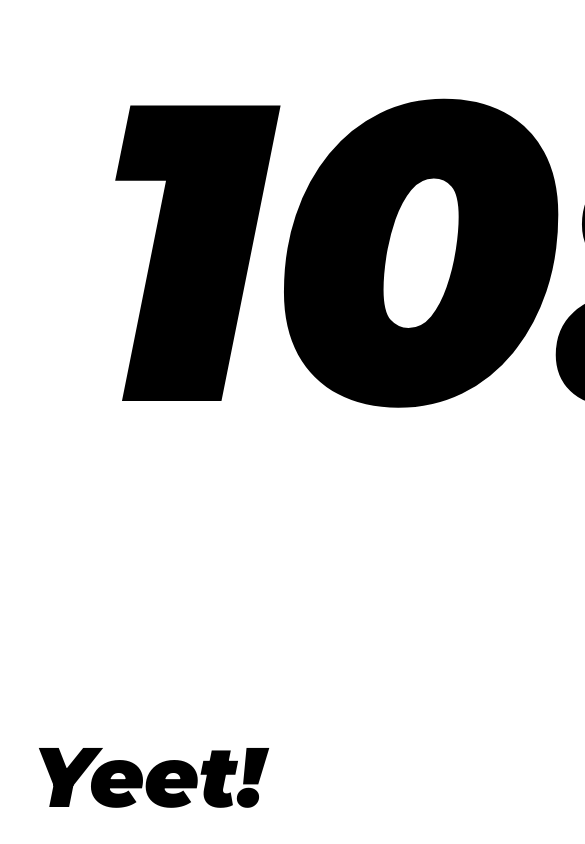
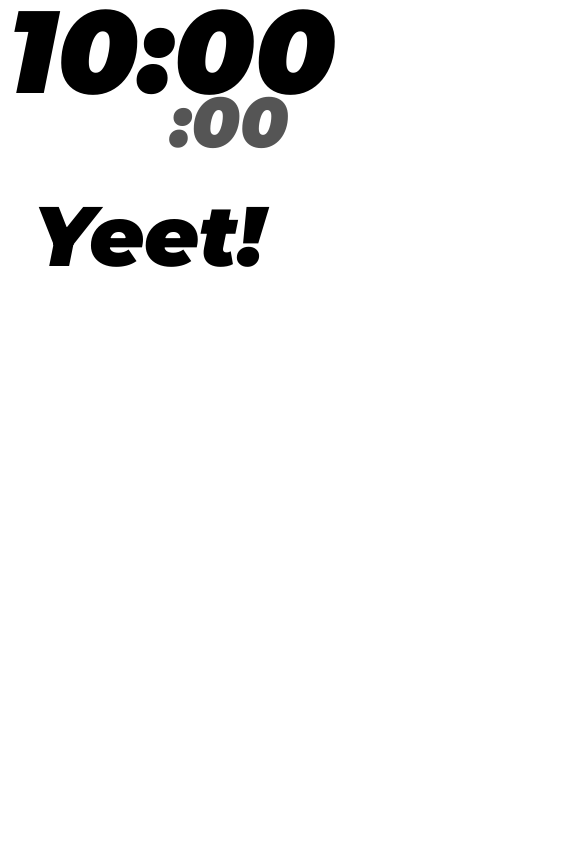
Before and after one commit to javorszky/vite-react-countdown, a React (Vite) app: page / in a window 390 px wide. Shown: the top 844 px of the page, 585 px wide, since content can reach past the window. Built offline with nearby package versions, Linux system fonts and the light colour scheme.

Commit message:
Make it nice and responsive

```diff
--- a/src/App.css
+++ b/src/App.css
@@ -1,26 +1,31 @@
+:root {
+  --main-font-size: min(50vh, 30vw);
+}
+
+
 body {
   font-family: 'Montserrat', sans-serif;
   filter: blur(0.08vh);
 }
 
 p.final-countdown {
-  font-size: 50vh;
+  font-size: var(--main-font-size);
   line-height: 0.75;
   margin: 0;
-  padding: 10vh 0 0 10vh;
+  padding: calc(var(--main-font-size)/5vh) 0 0 calc(var(--main-font-size)/5vh);
 }
 
 .cdSecondColon::before {
   content: '\a 00';
-  font-size: 50vh;
+  font-size: var(--main-font-size);
   white-space: pre;
   visibility: hidden;
-  margin-right: 17vh;
+  margin-right: var(--main-font-size)*0.33vh;
   vertical-align: top;
 }
 
 .cdSecondColon, .cdMs {
-  font-size: 30vh;
+  font-size: calc(var(--main-font-size)*0.6);
   color: #555;
   vertical-align: top;
 }
```
